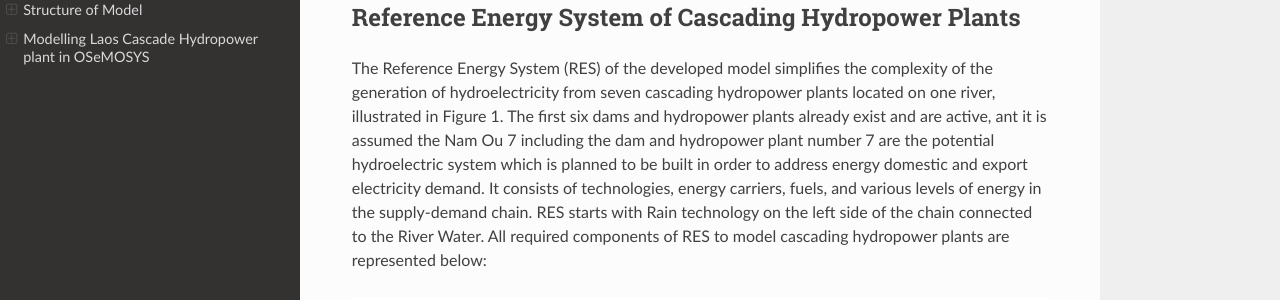
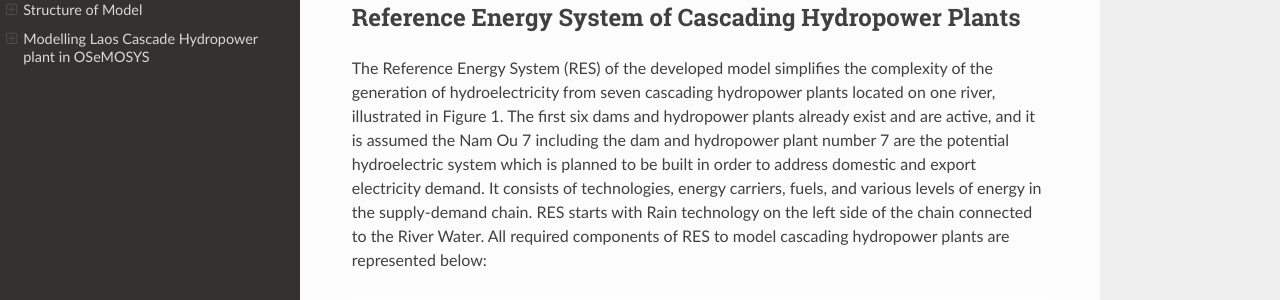
Before and after one commit to YSaedi/Laos_Cascading_HydropowerPlants, a Sphinx documentation site: the page built from docs/source/index.rst, in a window 1280 px wide and 900 px high, scrolled down 978 px. Shown: the part 199-499 px from the top of the window. Built offline with Sphinx 7.4.7 and the Read the Docs theme 2.0.0, drawn with Linux system fonts in a browser that asks for light colours; some of the changed text lies outside the part shown.

Commit message:
Update index.rst

```diff
--- a/docs/source/index.rst
+++ b/docs/source/index.rst
@@ -19,7 +19,7 @@ In the following sections, a detailed explanation of open-source tools, instruct
 
 Reference Energy System of Cascading Hydropower Plants
 ------------------------------------------
-The Reference Energy System (RES) of the developed model simplifies the complexity of the generation of hydroelectricity from seven cascading hydropower plants located on one river, illustrated in Figure 1. The first six dams and hydropower plants already exist and are active, ant it is assumed the Nam Ou 7 including the dam and hydropower plant number 7 are the potential hydroelectric system which is planned to be built in order to address energy domestic and export electricity demand. It consists of technologies, energy carriers, fuels, and various levels of energy in the supply-demand chain. RES starts with Rain technology on the left side of the chain connected to the River Water. All required components of RES to model cascading hydropower plants are represented below:
+The Reference Energy System (RES) of the developed model simplifies the complexity of the generation of hydroelectricity from seven cascading hydropower plants located on one river, illustrated in Figure 1. The first six dams and hydropower plants already exist and are active, and it is assumed the Nam Ou 7 including the dam and hydropower plant number 7 are the potential hydroelectric system which is planned to be built in order to address domestic and export electricity demand. It consists of technologies, energy carriers, fuels, and various levels of energy in the supply-demand chain. RES starts with Rain technology on the left side of the chain connected to the River Water. All required components of RES to model cascading hydropower plants are represented below:
 
 
 .. figure:: Figure1.jpg
```
Also changed, not shown: other parts of docs/source/index.rst (+1 -1 lines).
